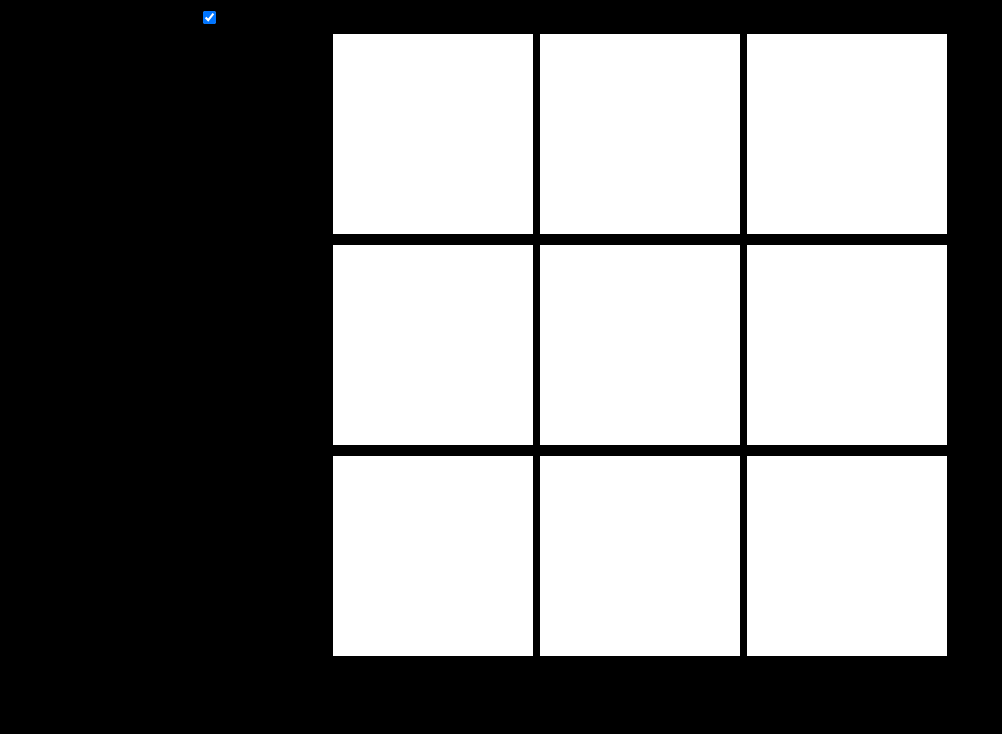
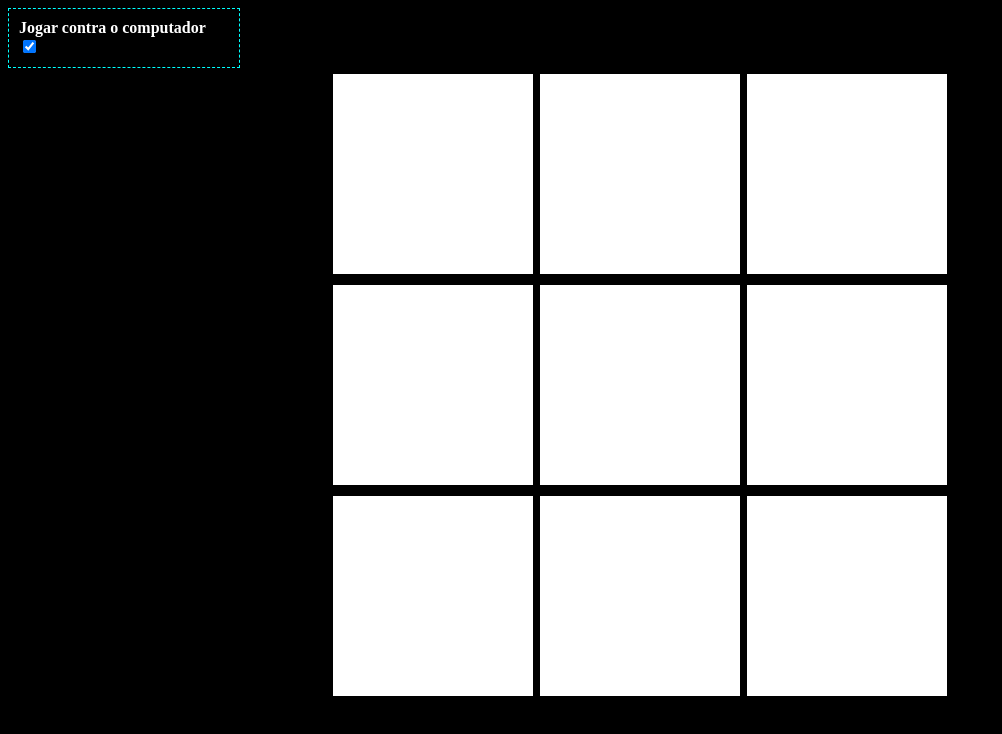
Before and after one commit to robertosm822/JogoDaVelhaJS, a plain HTML site: page index.html in a window 1280 px wide. Shown: the whole page, without its empty margins (0-1002 px from the left). Drawn offline with Linux system fonts and the light colour scheme.

Commit message:
Estilizado o topo

```diff
--- a/css/style.css
+++ b/css/style.css
@@ -1,3 +1,10 @@
 body{
     background-color: black;
 }
+.span1{
+    color: #ffffff;
+    display: block;
+    padding: 10px;
+    width: 210px;
+    border: 1px dashed cyan;
+}
```
